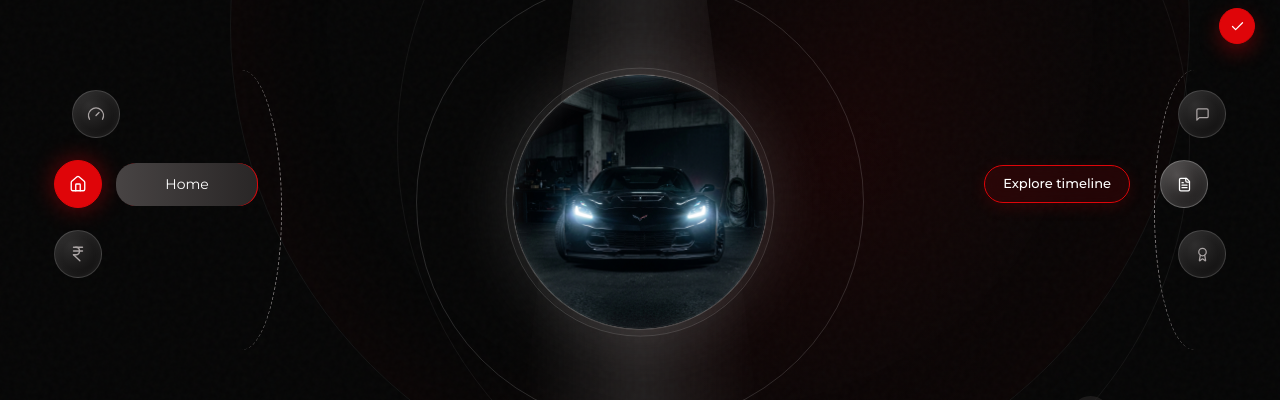
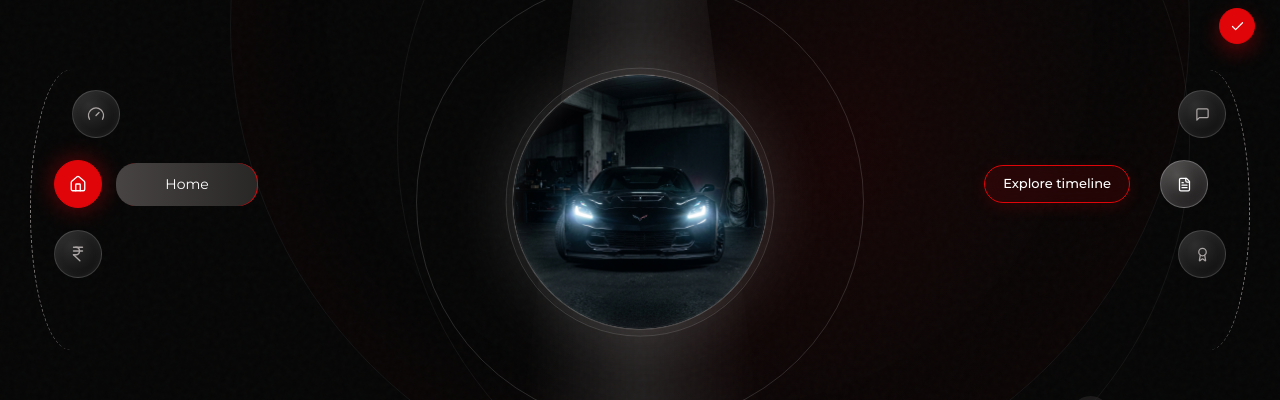
Before and after one commit to avinash-kr-pandey/req, a Next.js app: page / in a window 1280 px wide. Shown: the part 198-598 px from the top of the page. Built offline with nearby package versions, Linux system fonts and the light colour scheme.

Commit message:
Align side nav arc dashed curves to match design

```diff
--- a/app/globals.css
+++ b/app/globals.css
@@ -309,10 +309,10 @@ button {
   position: absolute;
   z-index: -1;
   top: -20px;
-  right: -24px;
+  left: -24px;
   width: 80px;
   height: 280px;
-  border-right: 1px dashed var(--muted);
+  border-left: 1px dashed var(--muted);
   border-radius: 50%;
   opacity: 0.75;
 }
@@ -390,10 +390,10 @@ button {
   position: absolute;
   z-index: -1;
   top: -20px;
-  left: -24px;
+  right: -24px;
   width: 80px;
   height: 280px;
-  border-left: 1px dashed var(--muted);
+  border-right: 1px dashed var(--muted);
   border-radius: 50%;
   opacity: 0.75;
 }
```
